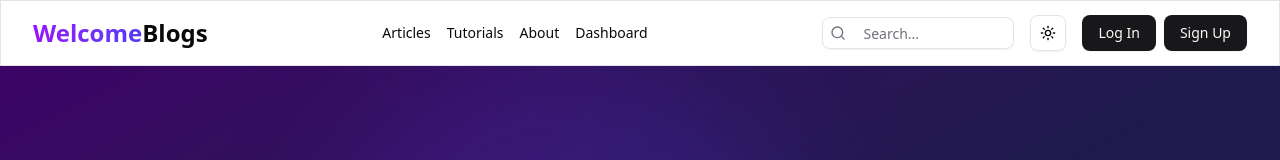
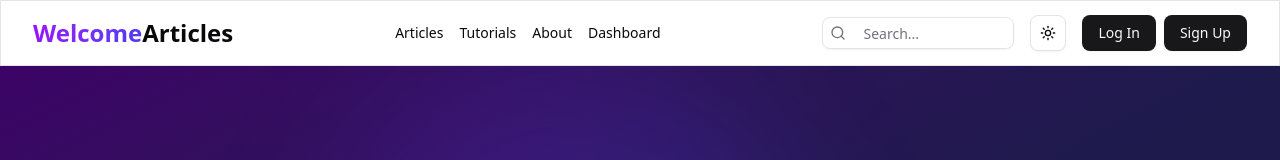
Before and after one commit to Moin316/NextArticles, a Next.js app: page / in a window 1280 px wide. Shown: the top 160 px of the page. Built offline with nearby package versions, Linux system fonts and the light colour scheme; no server answers; the database is empty.

Commit message:
navbar updated

```diff
--- a/components/home/header/navbar.tsx
+++ b/components/home/header/navbar.tsx
@@ -30,7 +30,7 @@ const Navbar = () => {
                 <span className="bg-gradient-to-r from-purple-600 to-indigo-600 dark:from-purple-400 dark:to-indigo-600 bg-clip-text text-transparent">
                   Welcome
                 </span>
-                <span className="text-foreground">Blogs</span>
+                <span className="text-foreground">Articles</span>
               </span>
             </Link>
           </div>
```
